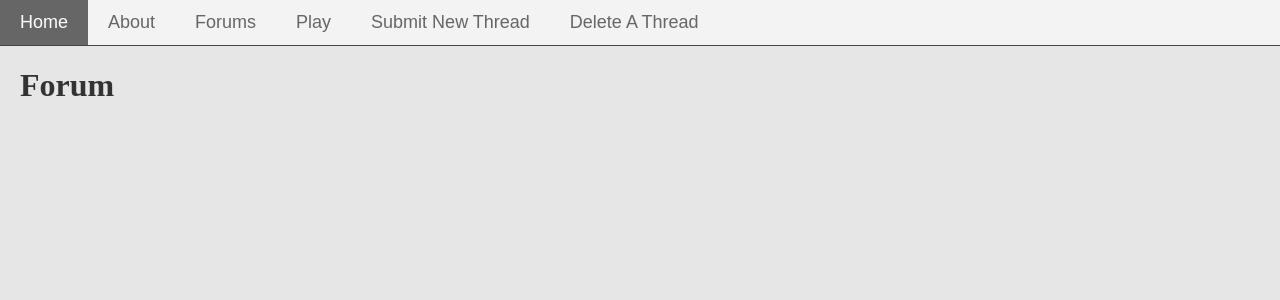
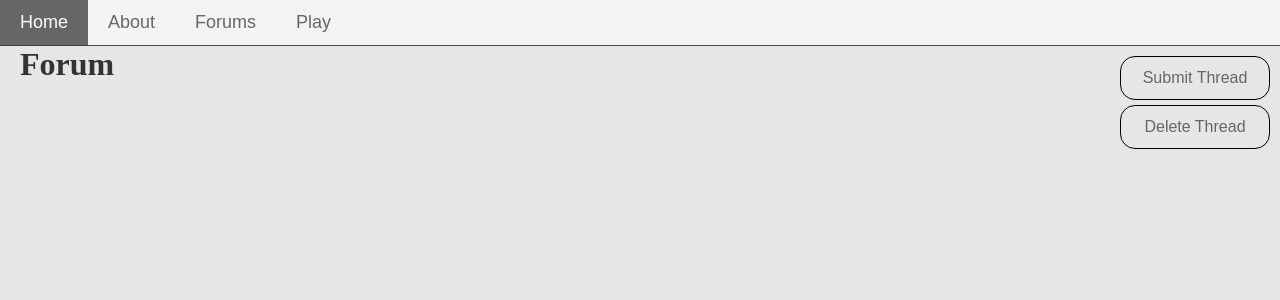
Before and after one commit to DanielDees/TheRealmProject_Website, a PHP site: template app/views/forums.view.php in a window 1280 px wide. Shown: the top 300 px of the page. Run offline with PHP 8.4, Linux system fonts and the light colour scheme; the template is opened without the code that fills it, so the values that code supplies are empty.

Commit message:
CSS work for forums

```diff
--- a/app/models/Forum_Post.php
+++ b/app/models/Forum_Post.php
@@ -12,7 +12,7 @@ class Forum_Post {
 					<li class = 'forum-post-id'><b>Thread #</b>" . $thread->id . "</li>
 					<li class = 'forum-post-title'><b>Title: </b>" . $thread->title . "</li>
 					<li class = 'forum-post-content'>
-						<p>" . $thread->content . "</p>
+						<p>" . nl2br($thread->content, 1) . "</p>
 					</li>
 				</ul>";
 		};
--- a/app/models/Game_Files/scripts/app.js
+++ b/app/models/Game_Files/scripts/app.js
@@ -1,7 +1,7 @@
 "use strict";
 
 //VERSION INFO
-var versionInfo = "Version 1.2.F";
+var versionInfo = "Version 1.2.G";
 
 var canvas = document.getElementById("myCanvas");
 var ctx = canvas.getContext("2d");
--- a/app/views/forums.view.php
+++ b/app/views/forums.view.php
@@ -1,10 +1,27 @@
 <?php require 'partials/head.php'; ?>
 
-<h1>Forum</h1>
+<div id="wrapper">
 
-<?php
-	use App\Models\Forum_Post;
-	Forum_Post::show($posts);
-?>
+	<div id="sidebar">
+
+		<ul>
+			<li><a href="add-thread">Submit Thread</a></li>
+			<li><a href="delete-thread">Delete Thread</a></li>
+		</ul>
+
+	</div>
+
+	<div id="content">
+
+		<h1>Forum</h1>
+
+		<?php
+			use App\Models\Forum_Post;
+			Forum_Post::show($posts);
+		?>
+
+	</div>
+
+</div>
 
 <?php require 'partials/footer.php'; ?>
--- a/app/views/partials/nav.php
+++ b/app/views/partials/nav.php
@@ -3,6 +3,4 @@
 	<li><a href="about">About</a></li>
 	<li><a href="forums">Forums</a></li>
 	<li><a href="play">Play</a></li>
-	<li><a href="add-thread">Submit New Thread</a></li>
-	<li><a href="delete-thread">Delete A Thread</a></li>
 </ul>
--- a/public/default.css
+++ b/public/default.css
@@ -1,3 +1,9 @@
+/* Normalize the Divs */
+* {
+	margin: 0px;
+	padding: 0px;
+}
+
 body {
 	background-color: #E6E6E6;
 	margin: 0px;
@@ -69,6 +75,10 @@ input[type=submit]:hover {
 	color: #000;
 }
 
+#wrapper {
+	min-width: 800px;
+}
+
 #nav {
 	background-color: #f3f3f3;
 	border-bottom: 1px solid #444;
@@ -97,14 +107,61 @@ input[type=submit]:hover {
 	color: #FFF;
 }
 
+#sidebar {
+	margin: 0px;
+	width: 300px;
+	float: right;
+	clear: both;
+}
+
+#sidebar ul {
+	margin: 5px;
+	float: right;
+	clear: both;
+}
+
+#sidebar ul li {
+	width: 150px;
+	margin: 5px;
+	list-style-type: none;
+	text-align: center;
+	font-family: "Arial";
+}
+
+#sidebar ul li a {
+	text-decoration: none;
+	border: 1px solid #000;
+	border-radius: 15px;
+	padding: 12px 20px;
+	display: block;
+	color: #666;
+}
+
+#sidebar ul li a:hover {
+	background-color: #666;
+	color: #FFF;
+}
+
 .forum-post {
+	width: 70%;
+	min-width: 400px;
+	margin: 10px 50px;
+	padding: 3px;
+	border-radius: 8px;
 	background-color: #F7F7F7;
 	list-style-type: none;
-	padding: 10px;
 }
 
 .forum-post li {
 	padding: 15px;
+}
+
+.forum-post li:first-child {
+	border-radius: 8px 8px 0px 0px;
+}
+
+.forum-post li:last-child {
+	border-radius: 0px 0px 8px 8px;
 }
 
 .forum-post-id {
```
Also changed, not shown: public/game_page.css (+5 -5 lines).
